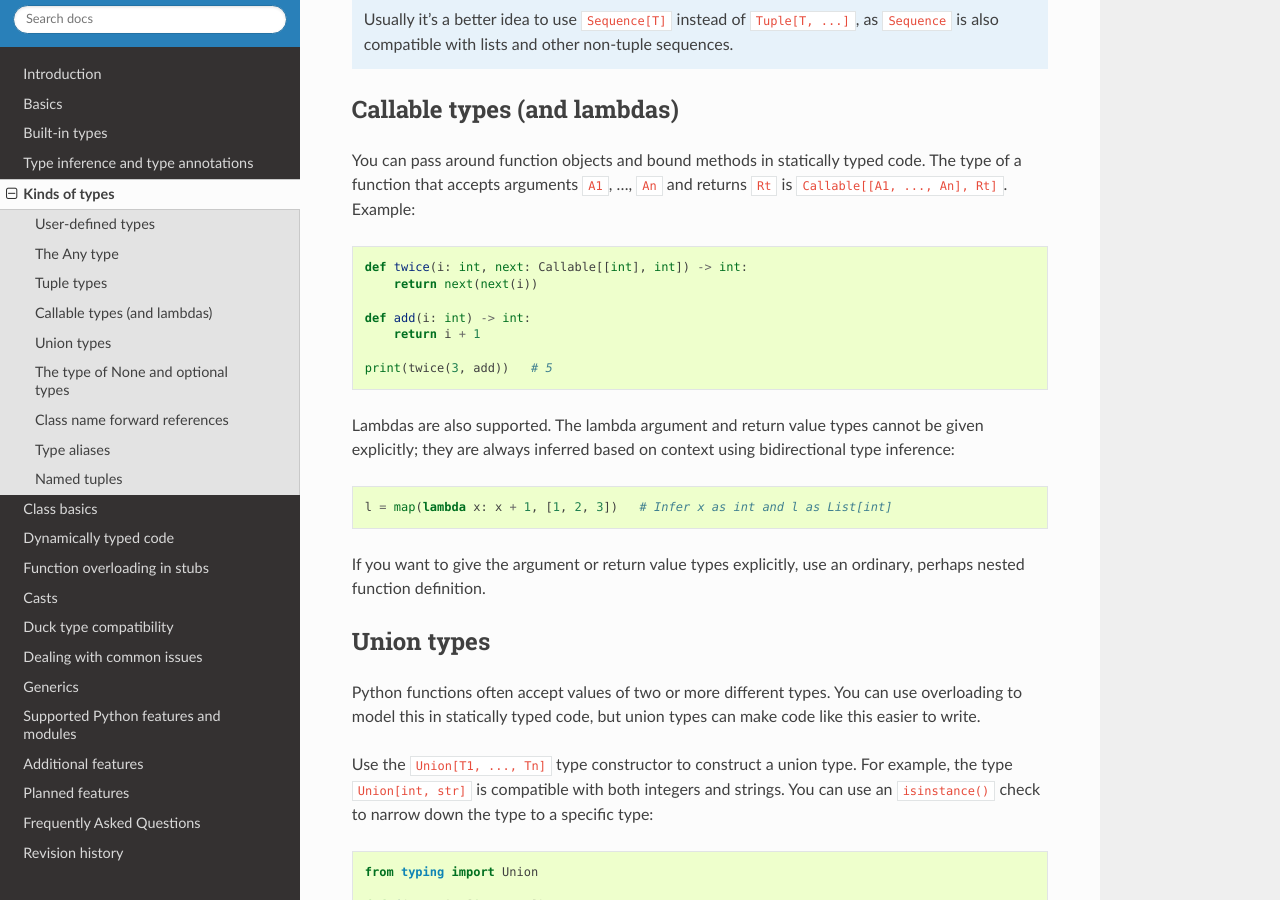
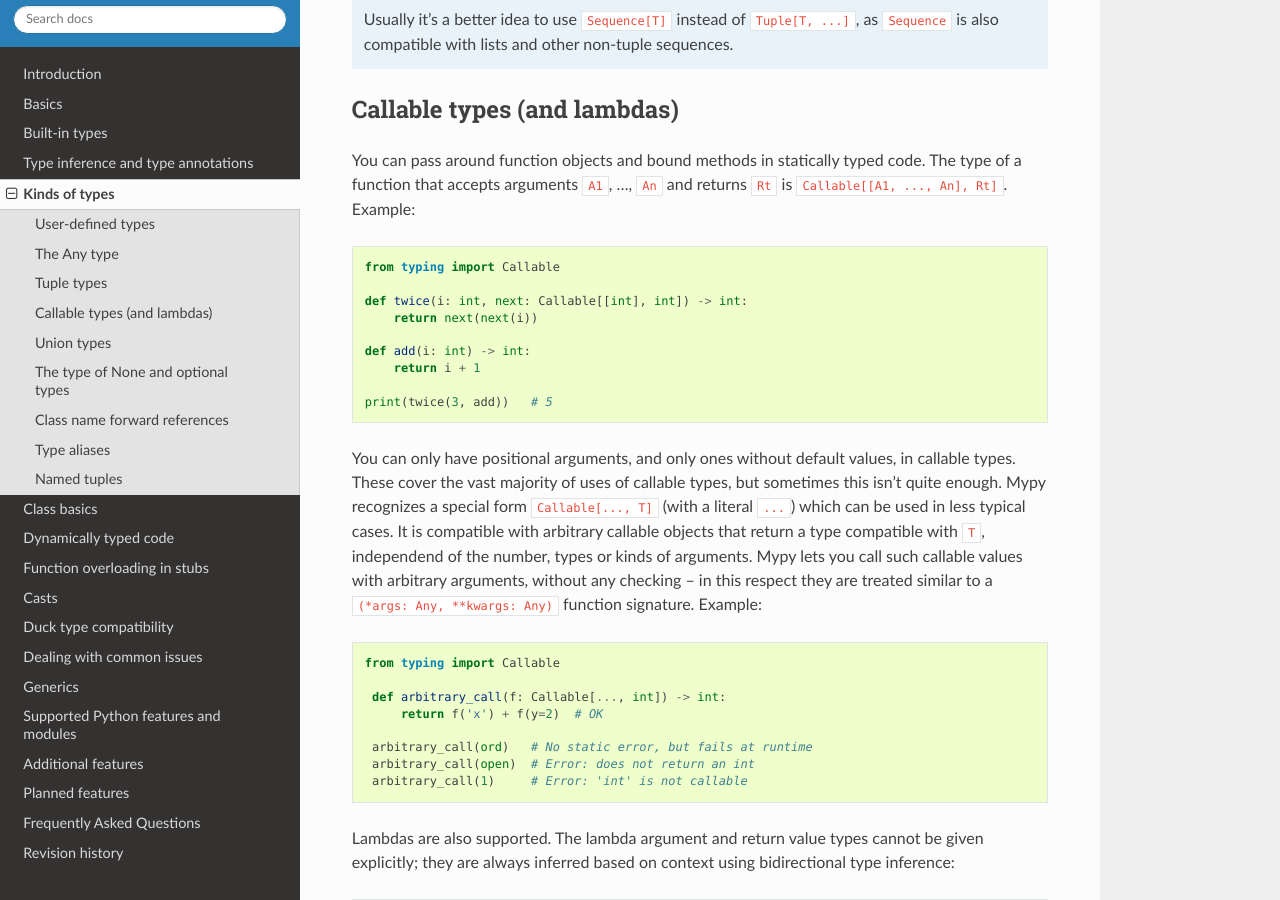
Before and after one commit to lucalysoft/mypy, a Sphinx documentation site: the page built from docs/source/kinds_of_types.rst, in a window 1280 px wide and 900 px high, scrolled down 2316 px. Built offline with Sphinx 7.4.7 and the Read the Docs theme 2.0.0, drawn with Linux system fonts in a browser that asks for light colours.

Commit message:
Document Callable[..., t]
Closes #701.

```diff
--- a/docs/source/kinds_of_types.rst
+++ b/docs/source/kinds_of_types.rst
@@ -135,6 +135,8 @@ and returns ``Rt`` is ``Callable[[A1, ..., An], Rt]``. Example:
 
 .. code-block:: python
 
+   from typing import Callable
+
    def twice(i: int, next: Callable[[int], int]) -> int:
        return next(next(i))
 
@@ -142,6 +144,28 @@ and returns ``Rt`` is ``Callable[[A1, ..., An], Rt]``. Example:
        return i + 1
 
    print(twice(3, add))   # 5
+
+You can only have positional arguments, and only ones without default
+values, in callable types. These cover the vast majority of uses of
+callable types, but sometimes this isn't quite enough. Mypy recognizes
+a special form ``Callable[..., T]`` (with a literal ``...``) which can
+be used in less typical cases. It is compatible with arbitrary
+callable objects that return a type compatible with ``T``, independend
+of the number, types or kinds of arguments. Mypy lets you call such
+callable values with arbitrary arguments, without any checking -- in
+this respect they are treated similar to a ``(*args: Any, **kwargs:
+Any)`` function signature. Example:
+
+.. code-block:: python
+
+   from typing import Callable
+
+    def arbitrary_call(f: Callable[..., int]) -> int:
+        return f('x') + f(y=2)  # OK
+
+    arbitrary_call(ord)   # No static error, but fails at runtime
+    arbitrary_call(open)  # Error: does not return an int
+    arbitrary_call(1)     # Error: 'int' is not callable
 
 Lambdas are also supported. The lambda argument and return value types
 cannot be given explicitly; they are always inferred based on context
```
